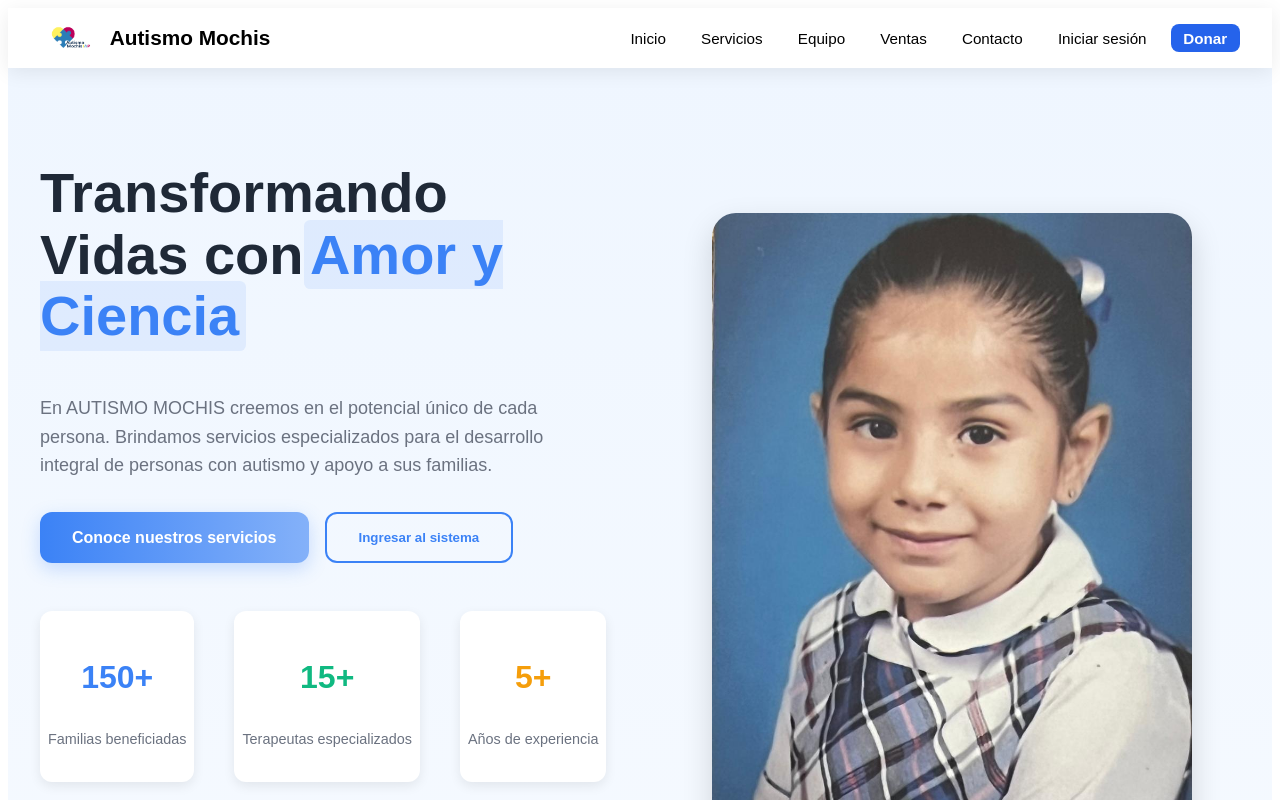
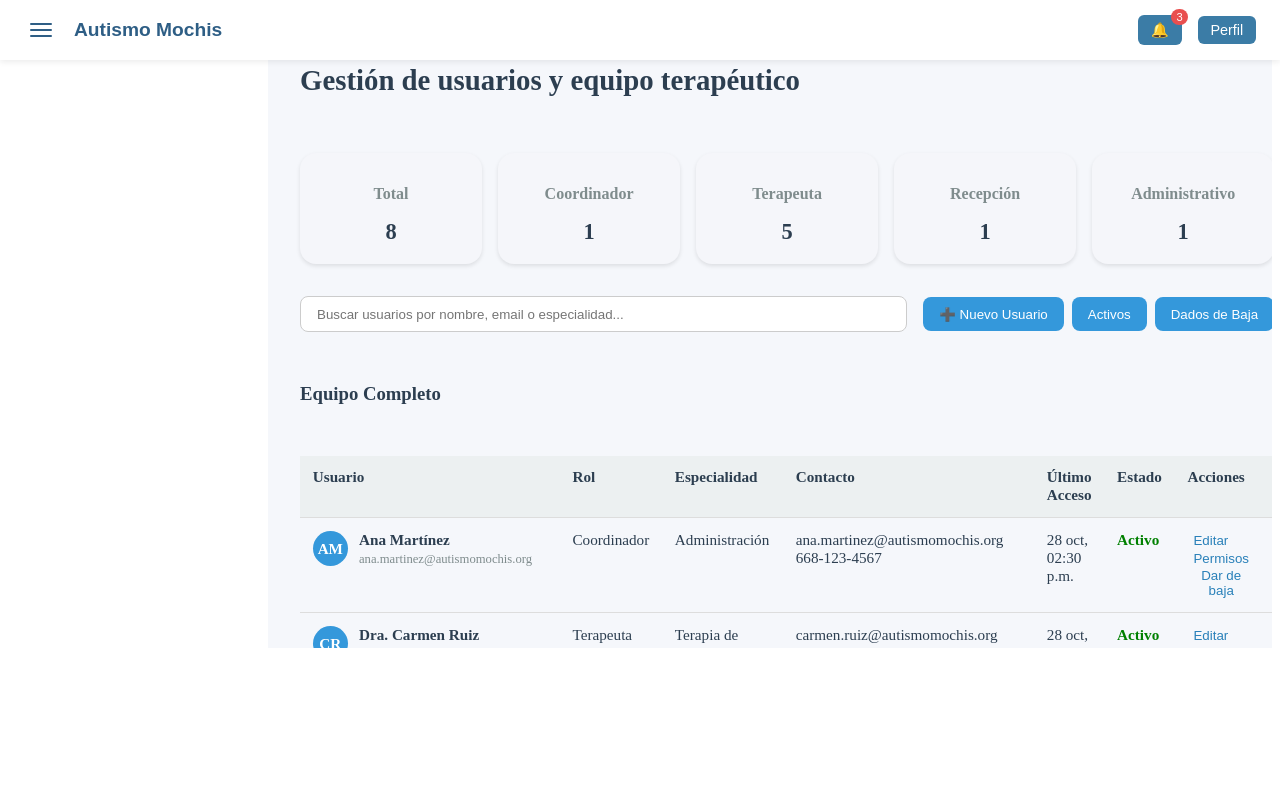
Before and after one commit to 12345cristal/AMApp, an Angular app: page /coordinador/usuarios in a window 1280 px wide. Before the commit this address led to /. Shown: the top 800 px of the page. Built offline with nearby package versions, Linux system fonts and the light colour scheme.

Commit message:
interfaces de usuario creadas

```diff
--- a/src/app/coordinador/Routes-coord.ts
+++ b/src/app/coordinador/Routes-coord.ts
@@ -1,7 +1,7 @@
-// src/app/coordinador/routes-coord.ts
 import { Routes } from '@angular/router';
 import { LayoutComponent } from './layout/layout';
 import { InicioComponent } from './pages/inicio/inicio';
+import { Usuarios } from './pages/usuarios/usuarios';
 
 export const COORDINADOR_ROUTES: Routes = [
   {
@@ -9,7 +9,8 @@ export const COORDINADOR_ROUTES: Routes = [
     component: LayoutComponent,
     children: [
       { path: '', redirectTo: 'inicio', pathMatch: 'full' },
-      { path: 'inicio', component: InicioComponent }
+      { path: 'inicio', component: InicioComponent },
+      { path: 'usuarios', component: Usuarios } // ✅ Nueva ruta agregada
     ]
   }
 ];
--- /dev/null
+++ b/src/app/coordinador/pages/usuarios/usuarios.html
@@ -0,0 +1,72 @@
+<div class="usuarios-container">
+  <div class="usuarios-header">
+    <h2>Gestión de usuarios y equipo terapéutico</h2>
+  </div>
+
+  <div class="resumen">
+    <div class="tarjeta"><h3>Total</h3><p>{{ total() }}</p></div>
+    <div class="tarjeta"><h3>Coordinador</h3><p>{{ totalCoordinador() }}</p></div>
+    <div class="tarjeta"><h3>Terapeuta</h3><p>{{ totalTerapeutas() }}</p></div>
+    <div class="tarjeta"><h3>Recepción</h3><p>{{ totalRecepcion() }}</p></div>
+    <div class="tarjeta"><h3>Administrativo</h3><p>{{ totalAdministrativo() }}</p></div>
+  </div>
+
+  <div class="acciones-top">
+    <input type="text" [formControl]="filtro" placeholder="Buscar usuarios por nombre, email o especialidad..." />
+    <div class="botones">
+      <button (click)="agregarUsuario()">➕ Nuevo Usuario</button>
+      <button (click)="mostrarActivos.set(true)">Activos</button>
+      <button (click)="mostrarActivos.set(false)">Dados de Baja</button>
+    </div>
+  </div>
+
+  <h3>@if (mostrarActivos()) { Equipo Completo } @else { Usuarios Dados de Baja }</h3>
+
+  <div class="tabla-usuarios">
+    <table>
+      <thead>
+        <tr>
+          <th>Usuario</th>
+          <th>Rol</th>
+          <th>Especialidad</th>
+          <th>Contacto</th>
+          <th>Último Acceso</th>
+          <th>Estado</th>
+          <th>Acciones</th>
+        </tr>
+      </thead>
+      <tbody>
+        @for (usuario of usuariosFiltrados(); track usuario.id) {
+          <tr>
+            <td>
+              <div class="usuario-info">
+                <div class="iniciales">{{ usuario.iniciales }}</div>
+                <div>
+                  <strong>{{ usuario.nombre }}</strong><br>
+                  <small>{{ usuario.correo }}</small>
+                </div>
+              </div>
+            </td>
+            <td>{{ usuario.rol }}</td>
+            <td>{{ usuario.especialidad }}</td>
+            <td>
+              {{ usuario.correo }}<br>
+              {{ usuario.telefono }}
+            </td>
+            <td>{{ usuario.ultimoAcceso }}</td>
+            <td [class.activo]="usuario.activo" [class.inactivo]="!usuario.activo">
+              {{ usuario.activo ? 'Activo' : 'Inactivo' }}
+            </td>
+            <td class="acciones">
+              <button>Editar</button>
+              <button>Permisos</button>
+              <button (click)="toggleEstado(usuario)">
+                {{ usuario.activo ? 'Dar de baja' : 'Reactivar' }}
+              </button>
+            </td>
+          </tr>
+        }
+      </tbody>
+    </table>
+  </div>
+</div>
--- /dev/null
+++ b/src/app/coordinador/pages/usuarios/usuarios.scss
@@ -0,0 +1,130 @@
+.usuarios-container {
+  padding: 2rem;
+  display: flex;
+  flex-direction: column;
+  gap: 2rem;
+  color: #2c3e50;
+
+  .usuarios-header h2 {
+    font-size: 1.8rem;
+    font-weight: 600;
+  }
+
+  .resumen {
+    display: grid;
+    grid-template-columns: repeat(auto-fit, minmax(150px, 1fr));
+    gap: 1rem;
+
+    .tarjeta {
+      background: #f5f6fa;
+      border-radius: 1rem;
+      padding: 1rem;
+      text-align: center;
+      box-shadow: 0 2px 4px rgba(0,0,0,0.1);
+
+      h3 { font-size: 1rem; color: #7f8c8d; }
+      p { font-size: 1.4rem; font-weight: bold; margin: 0.2rem 0; }
+    }
+  }
+
+  .acciones-top {
+    display: flex;
+    flex-wrap: wrap;
+    gap: 1rem;
+    justify-content: space-between;
+    align-items: center;
+
+    input {
+      flex: 1;
+      min-width: 240px;
+      padding: 0.6rem 1rem;
+      border-radius: 0.5rem;
+      border: 1px solid #ccc;
+    }
+
+    .botones {
+      display: flex;
+      gap: 0.5rem;
+
+      button {
+        background: #3498db;
+        color: white;
+        border: none;
+        border-radius: 0.5rem;
+        padding: 0.6rem 1rem;
+        cursor: pointer;
+        transition: 0.2s;
+
+        &:hover {
+          background: #2980b9;
+        }
+      }
+    }
+  }
+
+  .tabla-usuarios {
+    overflow-x: auto;
+
+    table {
+      width: 100%;
+      border-collapse: collapse;
+      font-size: 0.95rem;
+
+      th, td {
+        padding: 0.8rem;
+        border-bottom: 1px solid #ddd;
+        text-align: left;
+        vertical-align: top;
+      }
+
+      th {
+        background: #ecf0f1;
+        font-weight: 600;
+      }
+
+      .usuario-info {
+        display: flex;
+        align-items: center;
+        gap: 0.7rem;
+
+        .iniciales {
+          width: 35px;
+          height: 35px;
+          border-radius: 50%;
+          background: #3498db;
+          color: white;
+          display: flex;
+          align-items: center;
+          justify-content: center;
+          font-weight: bold;
+        }
+
+        strong { color: #2c3e50; }
+        small { color: #7f8c8d; }
+      }
+
+      td.acciones button {
+        margin-right: 0.4rem;
+        background: none;
+        border: none;
+        color: #2980b9;
+        cursor: pointer;
+        transition: 0.2s;
+
+        &:hover {
+          text-decoration: underline;
+        }
+      }
+
+      .activo {
+        color: green;
+        font-weight: 600;
+      }
+
+      .inactivo {
+        color: red;
+        font-weight: 600;
+      }
+    }
+  }
+}
--- /dev/null
+++ b/src/app/coordinador/pages/usuarios/usuarios.ts
@@ -0,0 +1,80 @@
+import { Component, signal, computed } from '@angular/core';
+import { CommonModule } from '@angular/common';
+import { ReactiveFormsModule, FormControl } from '@angular/forms';
+
+interface Usuario {
+  id: number;
+  iniciales: string;
+  nombre: string;
+  correo: string;
+  rol: string;
+  especialidad: string;
+  telefono: string;
+  ultimoAcceso: string;
+  activo: boolean;
+}
+
+@Component({
+  selector: 'app-usuarios',
+  standalone: true,
+  imports: [CommonModule, ReactiveFormsModule],
+  templateUrl: './usuarios.html',
+  styleUrl: './usuarios.scss',
+})
+export class Usuarios {
+  // Base de datos simulada
+  usuarios = signal<Usuario[]>([
+    { id: 1, iniciales: 'AM', nombre: 'Ana Martínez', correo: 'ana.martinez@autismomochis.org', rol: 'Coordinador', especialidad: 'Administración', telefono: '668-123-4567', ultimoAcceso: '28 oct, 02:30 p.m.', activo: true },
+    { id: 2, iniciales: 'CR', nombre: 'Dra. Carmen Ruiz', correo: 'carmen.ruiz@autismomochis.org', rol: 'Terapeuta', especialidad: 'Terapia de Lenguaje', telefono: '668-234-5678', ultimoAcceso: '28 oct, 01:45 p.m.', activo: true },
+    { id: 3, iniciales: 'RS', nombre: 'Lic. Roberto Sánchez', correo: 'roberto.sanchez@autismomochis.org', rol: 'Terapeuta', especialidad: 'Psicología', telefono: '668-345-6789', ultimoAcceso: '28 oct, 12:20 p.m.', activo: true },
+    { id: 4, iniciales: 'PF', nombre: 'Dra. Patricia Flores', correo: 'patricia.flores@autismomochis.org', rol: 'Terapeuta', especialidad: 'Psicopedagogía', telefono: '668-456-7890', ultimoAcceso: '28 oct, 11:30 a.m.', activo: true },
+    { id: 5, iniciales: 'ML', nombre: 'Lic. Miguel Ángel López', correo: 'miguel.lopez@autismomochis.org', rol: 'Terapeuta', especialidad: 'Fisioterapia', telefono: '668-567-8901', ultimoAcceso: '28 oct, 10:15 a.m.', activo: true },
+    { id: 6, iniciales: 'JM', nombre: 'Dr. José Morales', correo: 'jose.morales@autismomochis.org', rol: 'Terapeuta', especialidad: 'Terapia Neuromotora', telefono: '668-678-9012', ultimoAcceso: '28 oct, 09:45 a.m.', activo: true },
+    { id: 7, iniciales: 'LG', nombre: 'Laura Gómez', correo: 'laura.gomez@autismomochis.org', rol: 'Recepción', especialidad: 'Administración', telefono: '668-789-0123', ultimoAcceso: '28 oct, 02:00 p.m.', activo: true },
+    { id: 8, iniciales: 'CM', nombre: 'Carlos Mendoza', correo: 'carlos.mendoza@autismomochis.org', rol: 'Administrativo', especialidad: 'Contabilidad', telefono: '668-890-1234', ultimoAcceso: '20 oct, 04:30 p.m.', activo: false },
+  ]);
+
+  // Filtro de búsqueda y de estado
+  filtro = new FormControl('');
+  mostrarActivos = signal(true);
+
+  // Usuarios filtrados
+  usuariosFiltrados = computed(() => {
+    const texto = this.filtro.value?.toLowerCase() ?? '';
+    return this.usuarios().filter(u =>
+      (this.mostrarActivos() ? u.activo : !u.activo) &&
+      (u.nombre.toLowerCase().includes(texto) ||
+       u.correo.toLowerCase().includes(texto) ||
+       u.especialidad.toLowerCase().includes(texto))
+    );
+  });
+
+  // Contadores por rol
+  total = computed(() => this.usuarios().length);
+  totalCoordinador = computed(() => this.usuarios().filter(u => u.rol === 'Coordinador').length);
+  totalTerapeutas = computed(() => this.usuarios().filter(u => u.rol === 'Terapeuta').length);
+  totalRecepcion = computed(() => this.usuarios().filter(u => u.rol === 'Recepción').length);
+  totalAdministrativo = computed(() => this.usuarios().filter(u => u.rol === 'Administrativo').length);
+
+  // Acciones
+  toggleEstado(usuario: Usuario) {
+    this.usuarios.update(lista =>
+      lista.map(u => u.id === usuario.id ? { ...u, activo: !u.activo } : u)
+    );
+  }
+
+  agregarUsuario() {
+    const nuevo: Usuario = {
+      id: Date.now(),
+      iniciales: 'NU',
+      nombre: 'Nuevo Usuario',
+      correo: 'nuevo@autismomochis.org',
+      rol: 'Terapeuta',
+      especialidad: 'Sin asignar',
+      telefono: '---',
+      ultimoAcceso: '---',
+      activo: true,
+    };
+    this.usuarios.update(lista => [...lista, nuevo]);
+  }
+}
```
Also changed, not shown: 1 other file (tests, documents, lock files or other folders).
